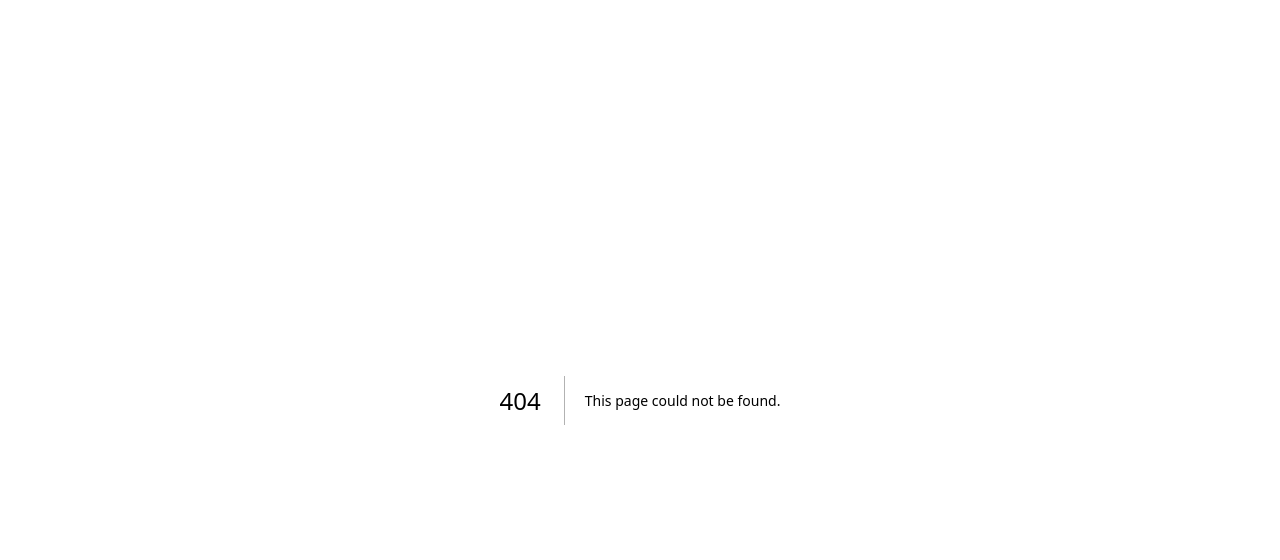
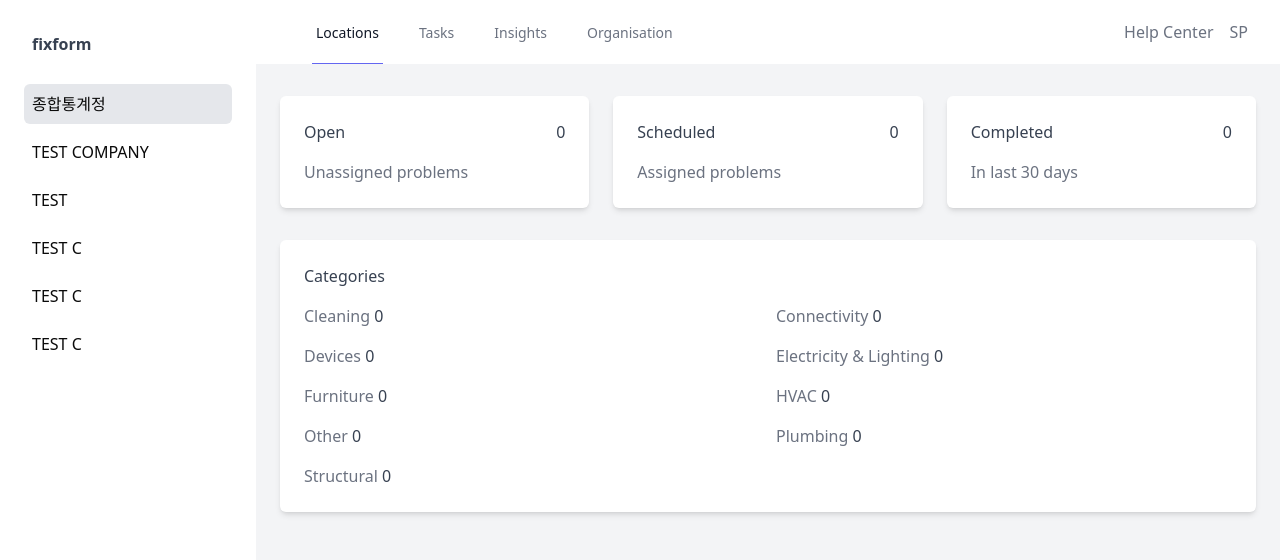
Before and after one commit to stPark-dev/trello-tuto, a Next.js app: page /main in a window 1280 px wide. Before the commit this address had no page. Shown: the top 560 px of the page. Built offline with nearby package versions, Linux system fonts and the light colour scheme.

Commit message:
add main

```diff
--- /dev/null
+++ b/app/(platform)/main/page.tsx
@@ -0,0 +1,115 @@
+
+
+const mainPage = () => {
+    return (
+        <>
+        <body className="bg-gray-100">
+    <div className="flex h-screen">
+        <div className="w-64 bg-white shadow-md">
+            <div className="p-6">
+                <div className="flex items-center space-x-4 p-2 mb-5">
+                    {/* <Image className="h-8" src="https://placehold.co/50x50" alt="Company logo"> */}
+                    <span className="text-gray-700 font-bold">fixform</span>
+                </div>
+                <div className="space-y-2">
+                    <div className="bg-gray-200 p-2 rounded-md">종합통계정</div>
+                    <div className="p-2">TEST COMPANY</div>
+                    <div className="p-2">TEST</div>
+                    <div className="p-2">TEST C</div>
+                    <div className="p-2">TEST C</div>
+                    <div className="p-2">TEST C</div>
+                </div>
+            </div>
+        </div>
+
+        <div className="flex-1 flex flex-col overflow-hidden">
+            <nav className="bg-white shadow-md">
+                <div className="max-w-7xl mx-auto px-4 sm:px-6 lg:px-8">
+                    <div className="flex justify-between h-16">
+                        <div className="flex">
+                            <div className="flex-shrink-0 flex items-center">
+                                {/* <img className="block lg:hidden h-8 w-auto" src="https://placehold.co/50x50" alt="Workflow">
+                                <img className="hidden lg:block h-8 w-auto" src="https://placehold.co/50x50" alt="Workflow"> */}
+                            </div>
+                            <div className="hidden sm:-my-px sm:ml-6 sm:flex sm:space-x-8">
+                                <a href="#" className="border-indigo-500 text-gray-900 inline-flex items-center px-1 pt-1 border-b-2 text-sm font-medium">
+                                    Locations
+                                </a>
+                                <a href="#" className="border-transparent text-gray-500 hover:text-gray-700 hover:border-gray-300 inline-flex items-center px-1 pt-1 border-b-2 text-sm font-medium">
+                                    Tasks
+                                </a>
+                                <a href="#" className="border-transparent text-gray-500 hover:text-gray-700 hover:border-gray-300 inline-flex items-center px-1 pt-1 border-b-2 text-sm font-medium">
+                                    Insights
+                                </a>
+                                <a href="#" className="border-transparent text-gray-500 hover:text-gray-700 hover:border-gray-300 inline-flex items-center px-1 pt-1 border-b-2 text-sm font-medium">
+                                    Organisation
+                                </a>
+                            </div>
+                        </div>
+                        <div className="flex items-center space-x-4">
+                            <button className="text-gray-500 focus:outline-none">
+                                <i className="fas fa-question-circle"></i> Help Center
+                            </button>
+                            <button className="text-gray-500 focus:outline-none">
+                                <i className="fas fa-user-circle"></i> SP
+                            </button>
+                        </div>
+                    </div>
+                </div>
+            </nav>
+
+            <main className="flex-1 overflow-x-hidden overflow-y-auto bg-gray-100">
+                <div className="container mx-auto px-6 py-8">
+                    <div className="grid grid-cols-3 gap-6">
+                        <div className="bg-white p-6 shadow-md rounded-md">
+                            <div className="flex justify-between items-center mb-4">
+                                <h3 className="text-gray-700">Open</h3>
+                                <span className="text-gray-700">0</span>
+                            </div>
+                            <p className="text-gray-500">Unassigned problems</p>
+                        </div>
+
+                        <div className="bg-white p-6 shadow-md rounded-md">
+                            <div className="flex justify-between items-center mb-4">
+                                <h3 className="text-gray-700">Scheduled</h3>
+                                <span className="text-gray-700">0</span>
+                            </div>
+                            <p className="text-gray-500">Assigned problems</p>
+                        </div>
+
+                        <div className="bg-white p-6 shadow-md rounded-md">
+                            <div className="flex justify-between items-center mb-4">
+                                <h3 className="text-gray-700">Completed</h3>
+                                <span className="text-gray-700">0</span>
+                            </div>
+                            <p className="text-gray-500">In last 30 days</p>
+                        </div>
+                    </div>
+
+                    <div className="mt-8">
+                        <div className="bg-white p-6 shadow-md rounded-md">
+                            <h3 className="text-gray-700 mb-4">Categories</h3>
+                            <div className="grid grid-cols-1 md:grid-cols-2 gap-4">
+                                <p className="text-gray-500">Cleaning <span className="text-gray-700">0</span></p>
+                                <p className="text-gray-500">Connectivity <span className="text-gray-700">0</span></p>
+                                <p className="text-gray-500">Devices <span className="text-gray-700">0</span></p>
+                                <p className="text-gray-500">Electricity & Lighting <span className="text-gray-700">0</span></p>
+                                <p className="text-gray-500">Furniture <span className="text-gray-700">0</span></p>
+                                <p className="text-gray-500">HVAC <span className="text-gray-700">0</span></p>
+                                <p className="text-gray-500">Other <span className="text-gray-700">0</span></p>
+                                <p className="text-gray-500">Plumbing <span className="text-gray-700">0</span></p>
+                                <p className="text-gray-500">Structural <span className="text-gray-700">0</span></p>
+                            </div>
+                        </div>
+                    </div>
+                </div>
+            </main>
+        </div>
+    </div>
+
+</body>
+        </>
+    );
+}
+
+export default mainPage;
--- a/middleware.ts
+++ b/middleware.ts
@@ -5,7 +5,7 @@ import { NextResponse } from "next/server";
 // Please edit this to allow other routes to be public as needed.
 // See https://clerk.com/docs/references/nextjs/auth-middleware for more information about configuring your Middleware
 export default authMiddleware({
-    publicRoutes: ["/", "/pricing"],
+    publicRoutes: ["/", "/pricing", "/main"],
     afterAuth(auth, req) {
       if(auth.userId && auth.isPublicRoute) {
         let path = "/select-org";
--- a/tailwind.config.ts
+++ b/tailwind.config.ts
@@ -9,7 +9,7 @@ const config = {
     './src/**/*.{ts,tsx}',
 	],
   corePlugins: {
-    preflight: false,
+    preflight: true,
   },
   prefix: "",
   theme: {
```
